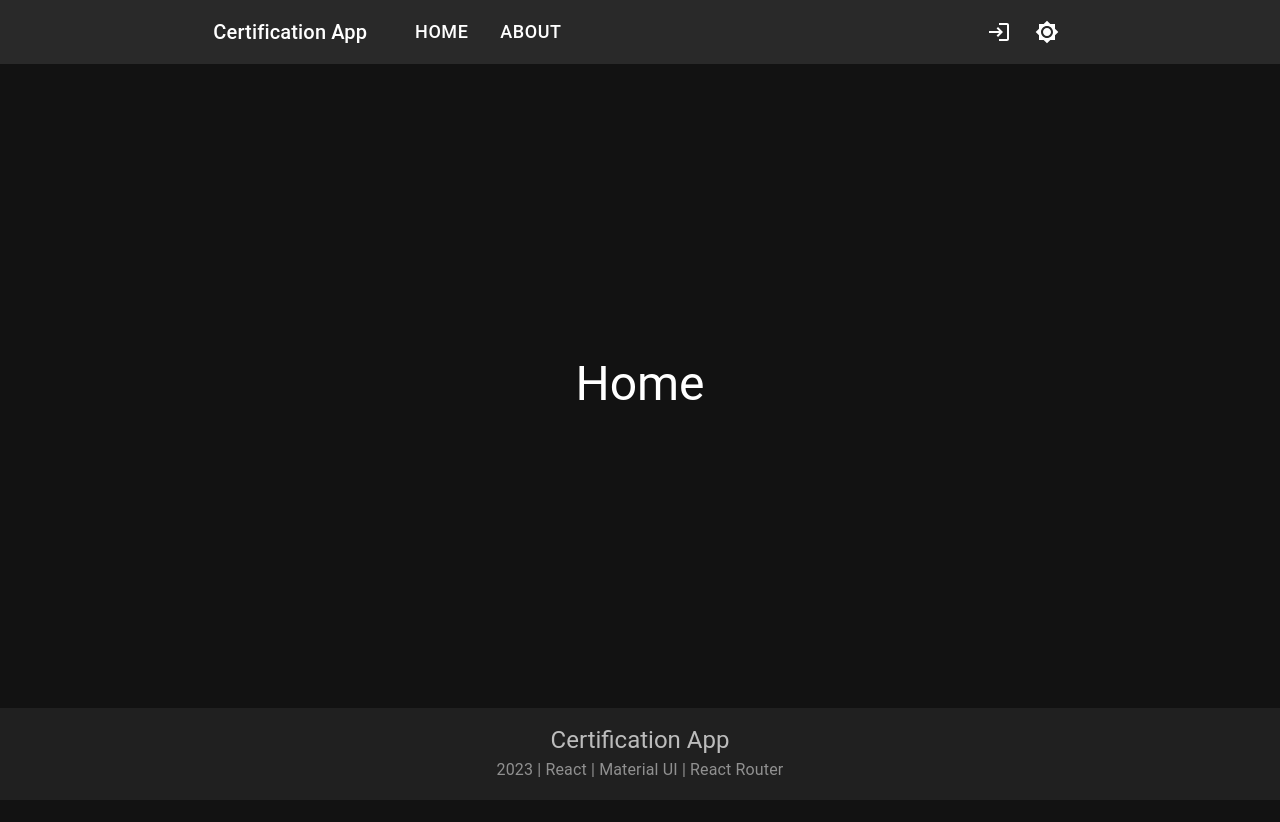
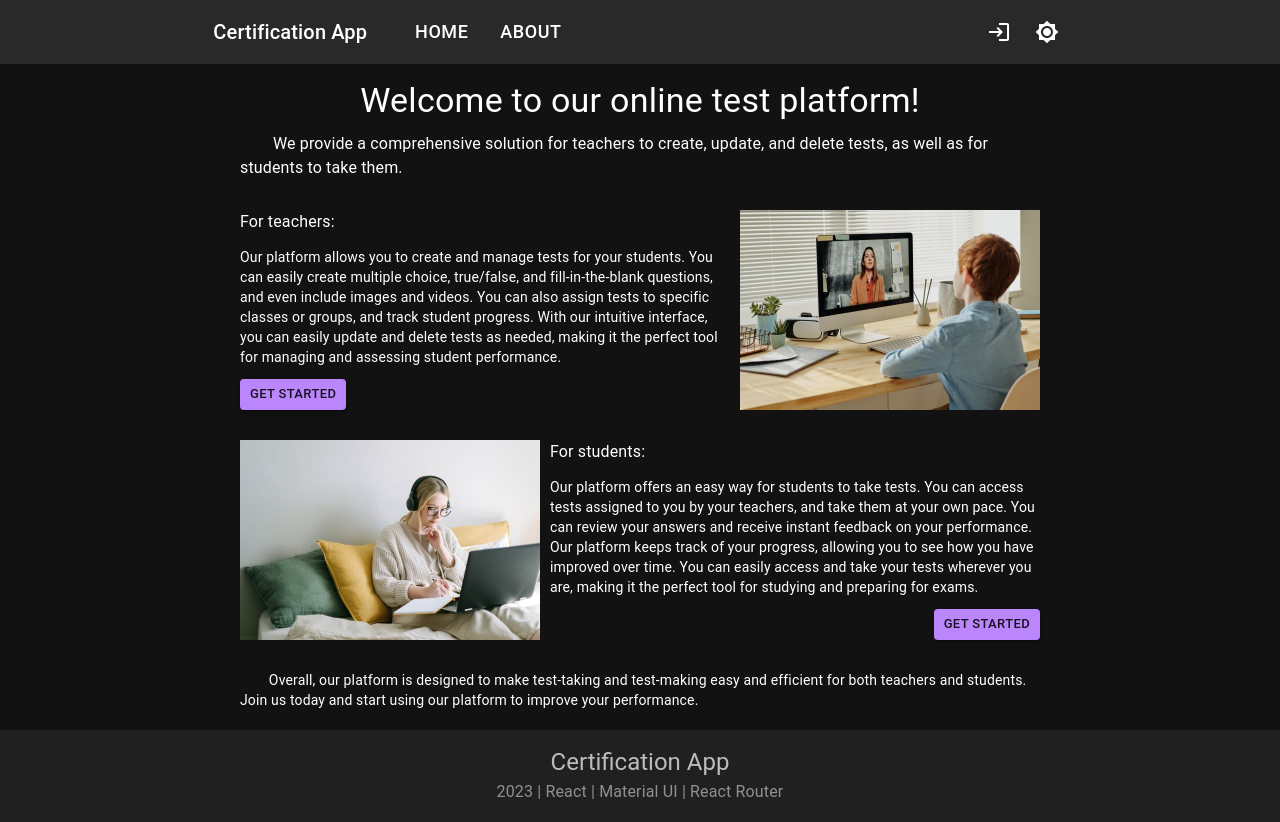
Before and after one commit to akunilovskii/certification-app-client, a React (Create React App) app: page / in a window 1280 px wide. Before the commit the page ends 800 px from the top, so only its background shows below. Built offline with nearby package versions, Linux system fonts and the light colour scheme.

Commit message:
add home content add params to url link add reading params for registration teachers and students

```diff
--- a/src/components/LoginForm.tsx
+++ b/src/components/LoginForm.tsx
@@ -1,43 +1,49 @@
-import { Button, Grid, TextField, TextFieldProps } from '@mui/material'
-import { FC, useEffect, useRef } from 'react'
+import {
+  Button, CircularProgress,
+  FormControlLabel,
+  Grid,
+  List,
+  ListItem,
+  Radio,
+  RadioGroup,
+  TextField,
+  TextFieldProps,
+} from '@mui/material'
+import React, {FC, useEffect, useRef, useState} from 'react'
 import useInput from '../hook/use-input'
 import {
   emailValidation,
   passwordValidation,
   rePasswordValidation,
 } from '../utils/validators'
-import { useNavigate } from 'react-router-dom'
-import { useDispatch, useSelector } from 'react-redux'
-import { loginUser, registerUser } from '../store/reducers/authActions'
-import { AppDispatch, RootState } from '../store/store'
+import {useNavigate} from 'react-router-dom'
+import {useDispatch, useSelector} from 'react-redux'
+import {loginUser, registerUser} from '../store/reducers/authActions'
+import {AppDispatch, RootState} from '../store/store'
 
-const LoginForm: FC<{ index: number }> = ({ index }) => {
+const LoginForm: FC<{ index: number }> = ({index}) => {
+  const params = new URLSearchParams(window.location.search);
+  const role = params.get('role');
+
   const email = useRef<TextFieldProps>(null)
   const newPassword = useRef<TextFieldProps>(null)
   const rePassword = useRef<TextFieldProps>(null)
   const navigate = useNavigate()
+  const [userRole, setUserRole] = useState(role === 'teacher' ? 'ADMIN' : 'USER')
   const [emailInputStates, emailProps] = useInput(emailValidation)
   const [passwordInputStates, passwordProps] = useInput(passwordValidation)
   const [rePasswordInputStates, rePasswordProps] = useInput(
       rePasswordValidation,
       passwordProps.value
   )
-  const { loading, userInfo, success } = useSelector(
+  const {loading, userInfo, success} = useSelector(
       (state: RootState) => state.user
   )
   const dispatch = useDispatch<AppDispatch>()
 
   useEffect(() => {
-    // redirect authenticated user to profile screen
     if (userInfo.isLoggedIn) navigate('/tests')
   }, [navigate, userInfo.isLoggedIn, success])
-
-  // useEffect(() => {
-  //   if (user.isLoggedIn) {
-  //     formReset()
-  //     navigate('/')
-  //   }
-  // }, [user.isLoggedIn])
 
   const getForm = (...inputStates: any) => {
     const formIsValid = inputStates.reduce(
@@ -50,7 +56,7 @@ const LoginForm: FC<{ index: number }> = ({ index }) => {
       }
     }
 
-    return { formIsValid, formReset }
+    return {formIsValid, formReset}
   }
 
   const handleSubmit = (e: any) => {
@@ -61,6 +67,7 @@ const LoginForm: FC<{ index: number }> = ({ index }) => {
             registerUser({
               email: emailProps.value,
               password: passwordProps.value,
+              role: [userRole],
             })
         )
       } else {
@@ -68,13 +75,14 @@ const LoginForm: FC<{ index: number }> = ({ index }) => {
             loginUser({
               email: emailProps.value,
               password: passwordProps.value,
+              role: [''],
             })
         )
       }
     }
   }
 
-  const { formIsValid } = getForm(
+  const {formIsValid} = getForm(
       ...[emailInputStates, passwordInputStates, rePasswordInputStates].filter(
           (__, i) => i < index + 2
       )
@@ -86,21 +94,21 @@ const LoginForm: FC<{ index: number }> = ({ index }) => {
       type: 'email',
       ref: email,
       validation: emailValidation,
-      props: { ...emailProps },
+      props: {...emailProps},
     },
     {
       label: 'Password',
       type: 'password',
       ref: newPassword,
       validation: passwordValidation,
-      props: { ...passwordProps },
+      props: {...passwordProps},
     },
     {
       label: 'Re-enter password',
       type: 'password',
       ref: rePassword,
       validation: passwordValidation,
-      props: { ...rePasswordProps },
+      props: {...rePasswordProps},
       index: 1,
     },
   ]
@@ -112,7 +120,7 @@ const LoginForm: FC<{ index: number }> = ({ index }) => {
             direction="column"
             alignItems="center"
             height="100%"
-        sx={{ gap: '1rem', justifyContent: 'center', padding: '1rem' }}
+            sx={{gap: '1rem', justifyContent: 'center', padding: '1rem'}}
         >
           {formRows
               .filter((el) => (index ? true : el.index !== 1))
@@ -127,14 +135,49 @@ const LoginForm: FC<{ index: number }> = ({ index }) => {
                       {...el.props}
                   />
               ))}
-
+          {index ? (
+              <RadioGroup
+                  aria-labelledby="role-radio-buttons-group"
+                  name="Chose role"
+                  sx={{width: '100%'}}
+                  onChange={(e) => setUserRole(e.target.value)}
+                  value={userRole}
+              >
+                <List
+                    sx={{
+                      display: 'flex',
+                      justifyContent: 'space-between',
+                      p: 0,
+                    }}
+                >
+                  <ListItem disablePadding>
+                    <FormControlLabel
+                        value="ADMIN"
+                        control={<Radio size="small"/>}
+                        label="Teacher"
+                        sx={{width: '100%', margin: 0}}
+                    />
+                  </ListItem>
+                  <ListItem disablePadding>
+                    <FormControlLabel
+                        value="USER"
+                        control={<Radio size="small"/>}
+                        label="Student"
+                        sx={{width: '100%', margin: 0}}
+                    />
+                  </ListItem>
+                </List>
+              </RadioGroup>
+          ) : (
+              <></>
+          )}
           <Button
               data-testid="loginForm"
               type="submit"
               variant="contained"
-          disabled={!formIsValid && !loading}
+              disabled={!formIsValid || loading}
           >
-          {index ? 'Register' : 'Login'}
+            {loading ? <CircularProgress color="primary" size="1rem" sx={{mr: '1rem'}}/> : <></>} {index ? 'Register' : 'Login'}
           </Button>
         </Grid>
       </form>
--- a/src/pages/Home/Home.tsx
+++ b/src/pages/Home/Home.tsx
@@ -1,14 +1,138 @@
-import { FC, ReactElement } from 'react'
-import { Typography } from '@mui/material'
+import React, {FC, ReactElement} from 'react'
+import {Box, Button, CardMedia, Typography} from '@mui/material'
+import {useNavigate} from "react-router-dom";
 
 const Home: FC<any> = (): ReactElement => {
-  return (
-    <>
-      <Typography variant="h3" color="text.primary">
-        Home
-      </Typography>
-    </>
-  )
+    const navigate = useNavigate();
+    const getStarted = (role: string) => {
+        navigate(`/login-sign-up?role=${role}`)
+    }
+    return (
+        <Box
+            sx={{
+                maxWidth: '800px',
+                display: 'flex',
+                flexDirection: 'column',
+                gap: '30px',
+            }}
+        >
+            <Box
+                sx={{
+                    display: 'flex',
+                    gap: '10px',
+                    flexDirection: 'column',
+                }}
+            >
+                <Typography
+                    variant="h4"
+                    color="text.primary"
+                    sx={{textAlign: 'center'}}
+                >
+                    Welcome to our online test platform!
+                </Typography>
+                <Typography variant="body1" color="text.primary">
+                    &emsp;&emsp;We provide a comprehensive solution for teachers to
+                    create, update, and delete tests, as well as for students to take
+                    them.
+                </Typography>
+            </Box>
+
+            <Box
+                sx={{
+                    display: 'flex',
+                    gap: '10px',
+                }}
+            >
+                <Box
+                    sx={{
+                        display: 'flex',
+                        justifyContent: 'space-between',
+                        flexDirection: 'column',
+                    }}
+                >
+                    <Typography variant="body1" color="text.primary">
+                        For teachers:
+                    </Typography>
+                    <Typography variant="body2" color="text.primary">
+                        Our platform allows you to create and manage tests for your
+                        students. You can easily create multiple choice, true/false, and
+                        fill-in-the-blank questions, and even include images and videos. You
+                        can also assign tests to specific classes or groups, and track
+                        student progress. With our intuitive interface, you can easily
+                        update and delete tests as needed, making it the perfect tool for
+                        managing and assessing student performance.
+                    </Typography>
+                    <Box>
+                        <Button size="small" variant="contained" onClick={()=>getStarted('teacher')}>
+                            GET STARTED
+                        </Button>
+                    </Box>
+                </Box>
+                <CardMedia
+                    component="img"
+                    alt="table with a laptop"
+                    image={require('../../assets/home_teacher.jpg')}
+                    sx={{
+                        objectFit: 'cover',
+                        objectPosition: 'left top',
+                        maxHeight: '200px',
+                        maxWidth: '300px',
+                    }}
+                />
+            </Box>
+
+            <Box
+                sx={{
+                    display: 'flex',
+
+                    gap: '10px',
+                }}
+            >
+                <CardMedia
+                    component="img"
+                    alt="table with a laptop"
+                    image={require('../../assets/home_student.jpg')}
+                    sx={{
+                        objectFit: 'cover',
+                        objectPosition: 'left top',
+                        maxHeight: '200px',
+                        maxWidth: '300px',
+                    }}
+                />
+                <Box
+                    sx={{
+                        display: 'flex',
+                        justifyContent: 'space-between',
+                        flexDirection: 'column',
+                    }}
+                >
+                    <Typography variant="body1" color="text.primary">
+                        For students:
+                    </Typography>
+                    <Typography variant="body2" color="text.primary">
+                        Our platform offers an easy way for students to take tests. You can
+                        access tests assigned to you by your teachers, and take them at your
+                        own pace. You can review your answers and receive instant feedback
+                        on your performance. Our platform keeps track of your progress,
+                        allowing you to see how you have improved over time. You can easily
+                        access and take your tests wherever you are, making it the perfect
+                        tool for studying and preparing for exams.
+                    </Typography>
+                    <Box sx={{alignSelf: 'flex-end'}}>
+                        <Button size="small" variant="contained" onClick={()=>getStarted('student')}>
+                            GET STARTED
+                        </Button>
+                    </Box>
+                </Box>
+            </Box>
+
+            <Typography variant="body2" color="text.primary">
+                &emsp;&emsp;Overall, our platform is designed to make test-taking and
+                test-making easy and efficient for both teachers and students. Join us
+                today and start using our platform to improve your performance.
+            </Typography>
+        </Box>
+    )
 }
 
 export default Home
```
Also changed, not shown: src/components/TabbedContainer.tsx (+5 -5 lines), src/pages/LoginSignUp/LoginSignUp.tsx (+7 -4 lines), src/store/reducers/authActions.ts (+3 -32 lines), src/assets/home_student.jpg (added), src/assets/home_teacher.jpg (added). Lines whose indentation alone changed are shown as unchanged.
